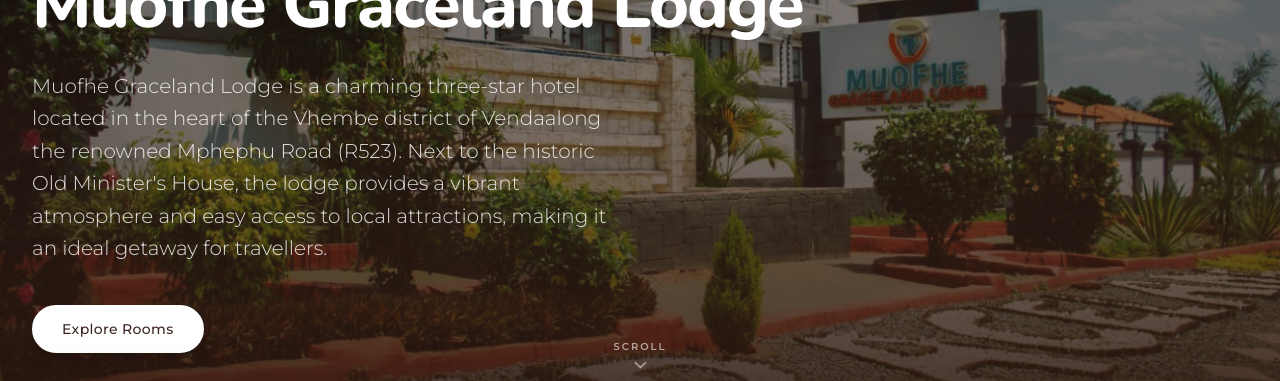
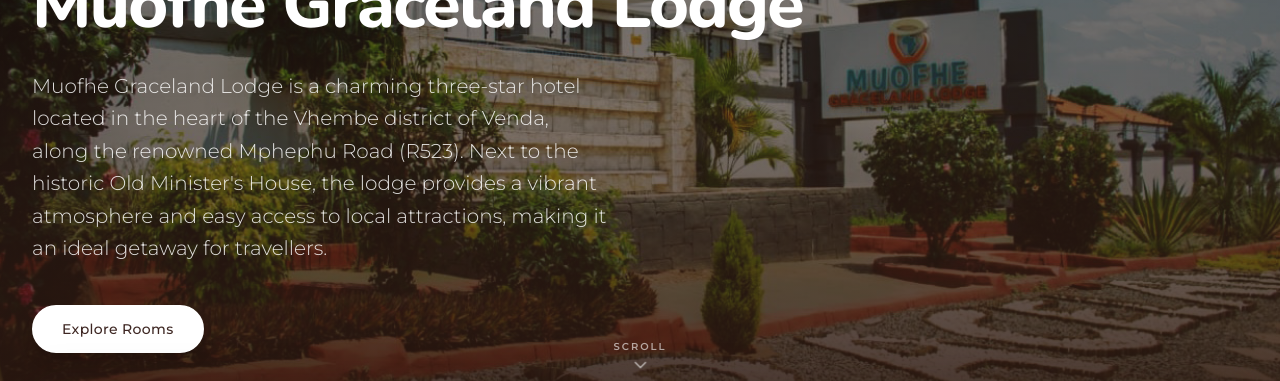
Before and after one commit to loktioncode/muofhe, a Next.js app: page / in a window 1280 px wide. Shown: the part 280-661 px from the top of the page. Built offline with nearby package versions, Linux system fonts and the light colour scheme; no server answers.

Commit message:
Fix typographical error in lodge description by adding a comma for improved readability and clarity.

```diff
--- a/components/hero.tsx
+++ b/components/hero.tsx
@@ -147,7 +147,7 @@
 
               <p className="mt-7 text-lg sm:text-xl text-white/85 max-w-xl leading-relaxed font-light">
                 Muofhe Graceland Lodge is a charming three-star hotel located in the heart of the Vhembe district of
-                Vendaalong the renowned Mphephu Road (R523). Next
+                Venda, along the renowned Mphephu Road (R523). Next
                 to the historic Old Minister&apos;s House, the lodge provides a vibrant atmosphere and easy access to
                 local attractions, making it an ideal getaway for travellers.
               </p>
--- a/lib/lodge-copy.ts
+++ b/lib/lodge-copy.ts
@@ -3,7 +3,7 @@
  */
 
 export const LODGE_ACCOMMODATION_SUMMARY =
-  "Muofhe Graceland Lodge is a charming three-star hotel located in the heart of the Vhembe district of Vendaalong the renowned Mphephu Road (R523). Next to the historic Old Minister's House, the lodge provides a vibrant atmosphere and easy access to local attractions, making it an ideal getaway for travellers."
+  "Muofhe Graceland Lodge is a charming three-star hotel located in the heart of the Vhembe district of Venda, along the renowned Mphephu Road (R523). Next to the historic Old Minister's House, the lodge provides a vibrant atmosphere and easy access to local attractions, making it an ideal getaway for travellers."
 
 export const LODGE_DINING_SUMMARY =
   "Enjoy a delicious dining experience at Graceland Eats, serving breakfast, lunch, and supper daily in a relaxed and comfortable atmosphere."
```
